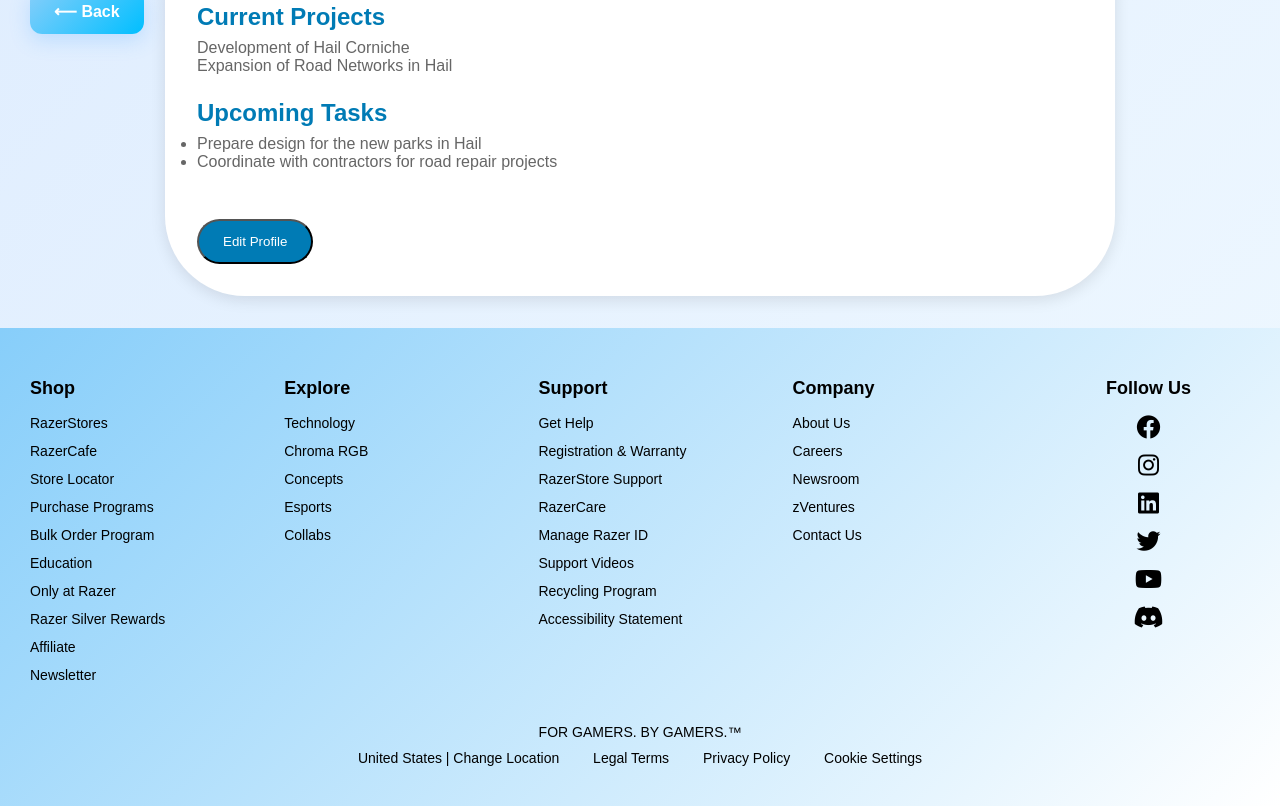
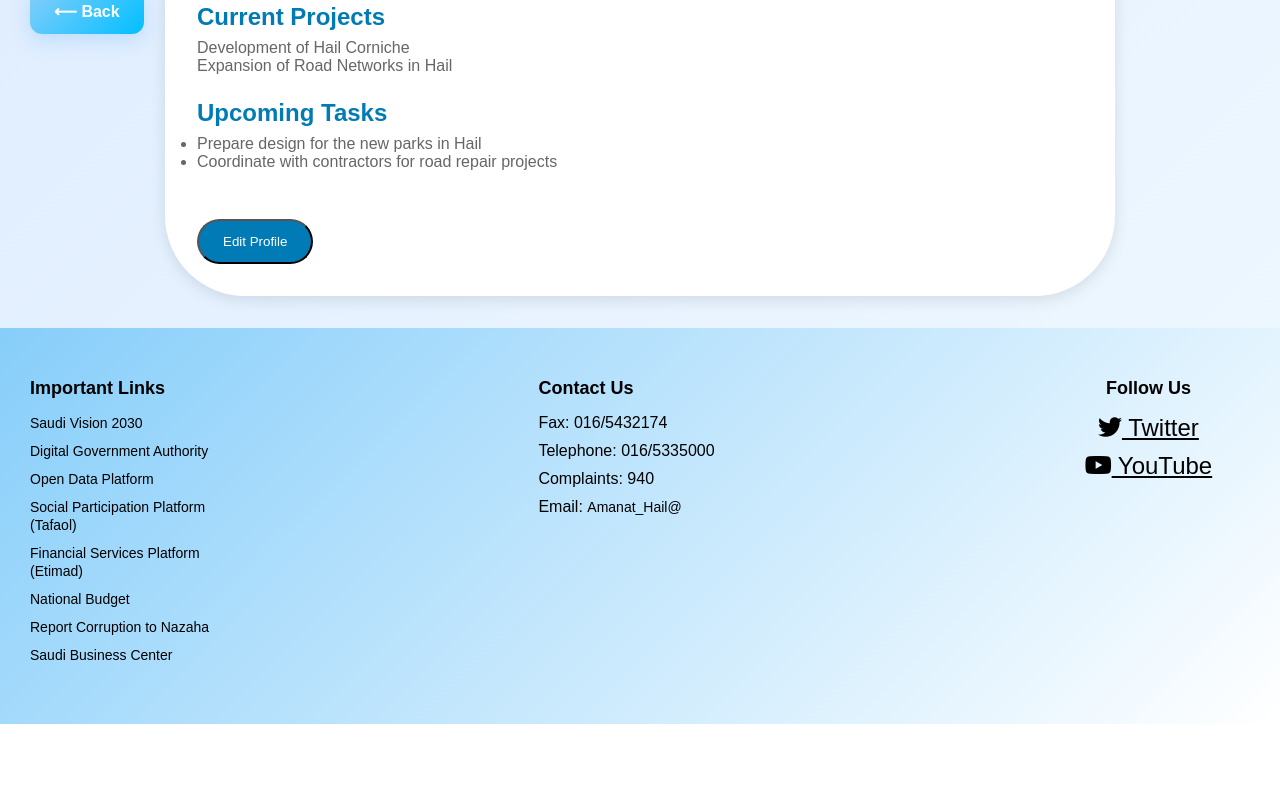
Before and after one commit to noerrr2000-svg/Rela, a plain HTML site: page profile.html in a window 1280 px wide. Shown: the part 736-1542 px from the top of the page. After the commit the page ends 1460 px from the top, so only its background shows below. Drawn offline with Linux system fonts and the light colour scheme.

Commit message:
Update profile.html

```diff
--- a/profile.html
+++ b/profile.html
@@ -128,85 +128,53 @@
             </div>
         </form>
     </div>
- <!-- Footer -->
- <footer class="footer">
+
+
+
+
+
+<!-- Footer -->
+<footer class="footer">
     <div class="footer-container">
+        <!-- Important Links Section -->
         <div class="footer-section">
-            <h4>Shop</h4>
+            <h4>Important Links</h4>
             <ul>
-                <li><a href="#">RazerStores</a></li>
-                <li><a href="#">RazerCafe</a></li>
-                <li><a href="#">Store Locator</a></li>
-                <li><a href="#">Purchase Programs</a></li>
-                <li><a href="#">Bulk Order Program</a></li>
-                <li><a href="#">Education</a></li>
-                <li><a href="#">Only at Razer</a></li>
-                <li><a href="#">Razer Silver Rewards</a></li>
-                <li><a href="#">Affiliate</a></li>
-                <li><a href="#">Newsletter</a></li>
+                <li><a href="https://www.vision2030.gov.sa/" target="_blank">Saudi Vision 2030</a></li>
+                <li><a href="https://www.saudigov.sa/" target="_blank">Digital Government Authority</a></li>
+                <li><a href="https://data.gov.sa/" target="_blank">Open Data Platform</a></li>
+                <li><a href="https://www.tafaol.sa/" target="_blank">Social Participation Platform (Tafaol)</a></li>
+                <li><a href="https://www.sama.gov.sa/" target="_blank">Financial Services Platform (Etimad)</a></li>
+                <li><a href="https://www.mof.gov.sa/" target="_blank">National Budget</a></li>
+                <li><a href="https://www.nazaha.gov.sa/" target="_blank">Report Corruption to Nazaha</a></li>
+                <li><a href="https://www.saudigov.sa/" target="_blank">Saudi Business Center</a></li>
             </ul>
         </div>
+
+        <!-- Contact Us Section -->
         <div class="footer-section">
-            <h4>Explore</h4>
+            <h4>Contact Us</h4>
             <ul>
-                <li><a href="#">Technology</a></li>
-                <li><a href="#">Chroma RGB</a></li>
-                <li><a href="#">Concepts</a></li>
-                <li><a href="#">Esports</a></li>
-                <li><a href="#">Collabs</a></li>
+                <li>Fax: 016/5432174</li>
+                <li>Telephone: 016/5335000</li>
+                <li>Complaints: 940</li>
+                <li>Email: <a href="mailto:Amanat_Hail@">Amanat_Hail@</a></li>
             </ul>
         </div>
-        <div class="footer-section">
-            <h4>Support</h4>
-            <ul>
-                <li><a href="#">Get Help</a></li>
-                <li><a href="#">Registration & Warranty</a></li>
-                <li><a href="#">RazerStore Support</a></li>
-                <li><a href="#">RazerCare</a></li>
-                <li><a href="#">Manage Razer ID</a></li>
-                <li><a href="#">Support Videos</a></li>
-                <li><a href="#">Recycling Program</a></li>
-                <li><a href="#">Accessibility Statement</a></li>
-            </ul>
-        </div>
-        <div class="footer-section">
-            <h4>Company</h4>
-            <ul>
-                <li><a href="#">About Us</a></li>
-                <li><a href="#">Careers</a></li>
-                <li><a href="#">Newsroom</a></li>
-                <li><a href="#">zVentures</a></li>
-                <li><a href="#">Contact Us</a></li>
-            </ul>
-        </div>
-        <div class="footer-section">
-            <div class="follow-us-container">
-                <h4>Follow Us</h4>
-                <div class="social-icons">
-                    <a href="#"><i class="fab fa-facebook"></i></a>
-                    <a href="#"><i class="fab fa-instagram"></i></a>
-                    <a href="#"><i class="fab fa-linkedin"></i></a>
-                    <a href="#"><i class="fab fa-twitter"></i></a>
-                    <a href="#"><i class="fab fa-youtube"></i></a>
-                    <a href="#"><i class="fab fa-discord"></i></a>
-                </div>
+
+        <!-- Follow Us Section -->
+        <div class="footer-section follow-us-container">
+            <h4>Follow Us</h4>
+            <div class="social-icons">
+                <a href="https://twitter.com/Amanat_Hail" target="_blank"><i class="fab fa-twitter"></i> Twitter</a>
+                <a href="https://www.youtube.com/c/AmanatHail" target="_blank"><i class="fab fa-youtube"></i> YouTube</a>
             </div>
         </div>
     </div>
-    <div class="footer-bottom">
-        <p>FOR GAMERS. BY GAMERS.™</p>
-        <div class="footer-links">
-            <a href="#">United States | Change Location</a>
-            <a href="#">Legal Terms</a>
-            <a href="#">Privacy Policy</a>
-            <a href="#">Cookie Settings</a>
-        </div>
 
 
-    </div>
-<!-- Back Button -->
-  <button class="back-btn" onclick="window.history.back()">⟵ Back</button>
-
+    <!-- Back Button -->
+    <button class="back-btn" onclick="goBack()">⟵ Back</button>
 </footer>
 
 
```
